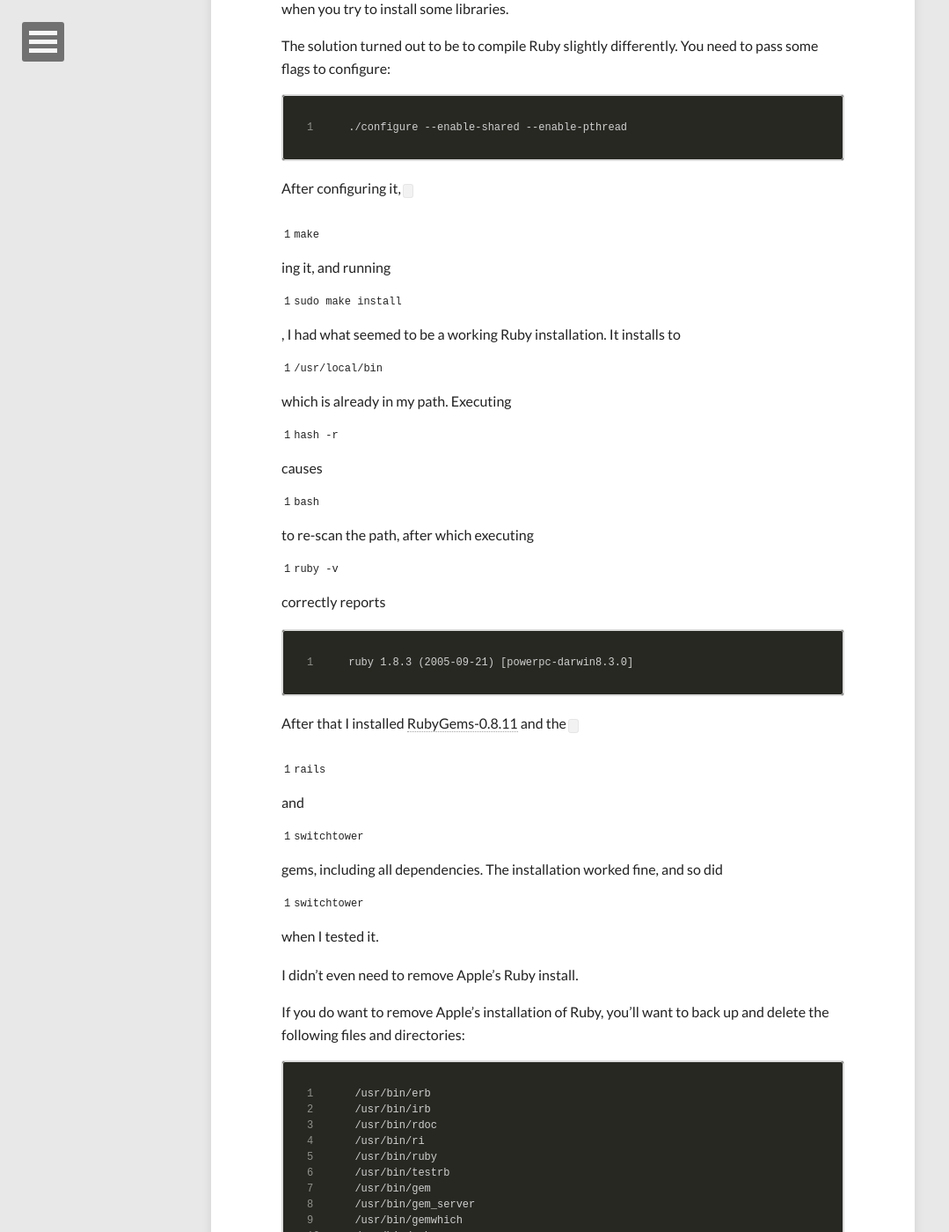
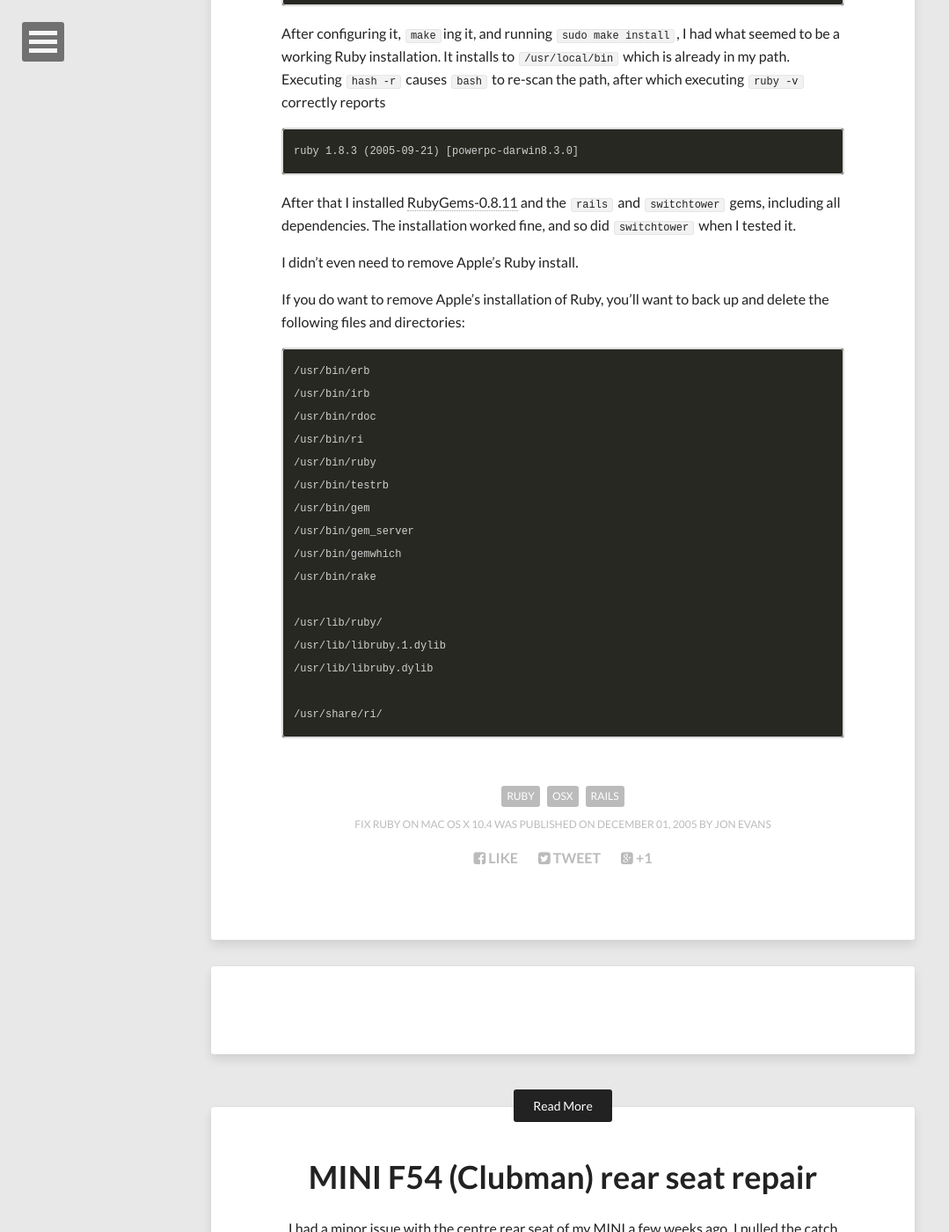
Before and after one commit to evansj/evansj.github.io, a Jekyll site: the page built from _posts/2005-12-01-fix-ruby-on-mac-os-x-10-4.markdown, in a window 1280 px wide and 1400 px high, scrolled down 591 px. Shown: the whole window at 88% size, without its empty margins (0-1079 px from the left). Built offline with Jekyll 4.4.1, drawn with Linux system fonts in a browser that asks for light colours; nearby versions of some CDN libraries; comment, search, counter and statistics services are not loaded.

Commit message:
Update gems to latest versions

```diff
--- a/Gemfile
+++ b/Gemfile
@@ -1,4 +1,4 @@
-ruby '2.1.10'
+ruby '2.4.1'
 
 source 'https://rubygems.org'
 gem 'github-pages', group: :jekyll_plugins
--- a/_config.yml
+++ b/_config.yml
@@ -52,7 +52,7 @@
 future:      true
 highlighter: rouge
 markdown:    kramdown
-gems:
+plugins:
   - jekyll-sitemap
 sass:
   sass_dir: _sass
@@ -71,14 +71,11 @@
   footnote_nr: 1
   entity_output: as_char
   toc_levels: 1..6
-  use_coderay: true
-
-  coderay:
-    coderay_line_numbers: nil
-    coderay_line_numbers_start: 1
-    coderay_tab_width: 4
-    coderay_bold_every: 10
-    coderay_css: class
+  enable_coderay: true
+  syntax_highlighter: rouge
+  syntax_highlighter_opts:
+    # Use existing pygments syntax highlighting css
+    css_class: 'highlight'
 
 include: [".htaccess"]
 exclude: ["lib", "config.rb", "Capfile", "config", "Gemfile", "Gemfile.lock", "README.md", "LICENSE", "log", "Rakefile", "Rakefile.rb", "tmp", "less", "*.sublime-project", "*.sublime-workspace", "test", "spec", "Gruntfile.js", "package.json", "node_modules"]
```
Also changed, not shown: Gemfile.lock.
